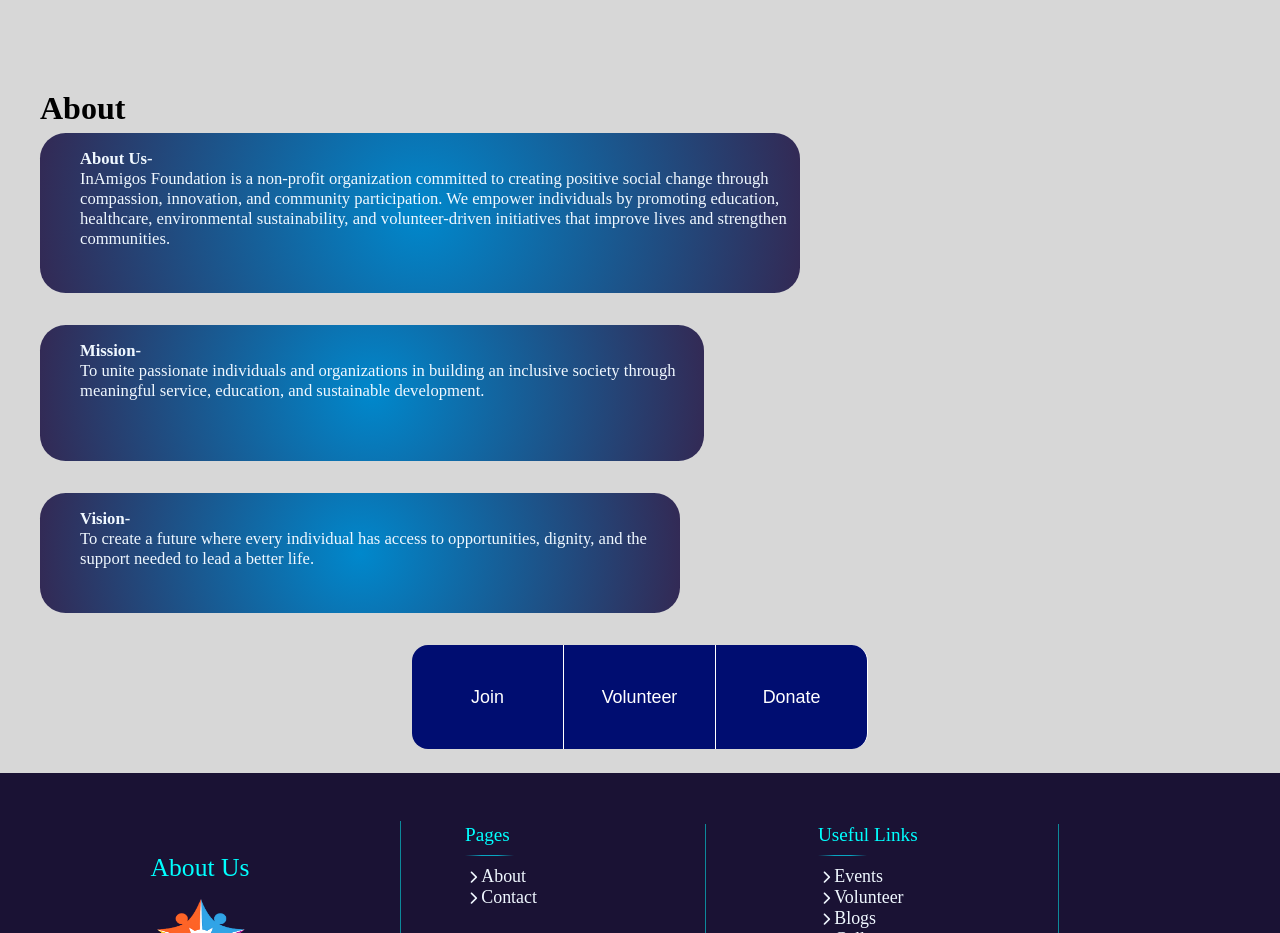
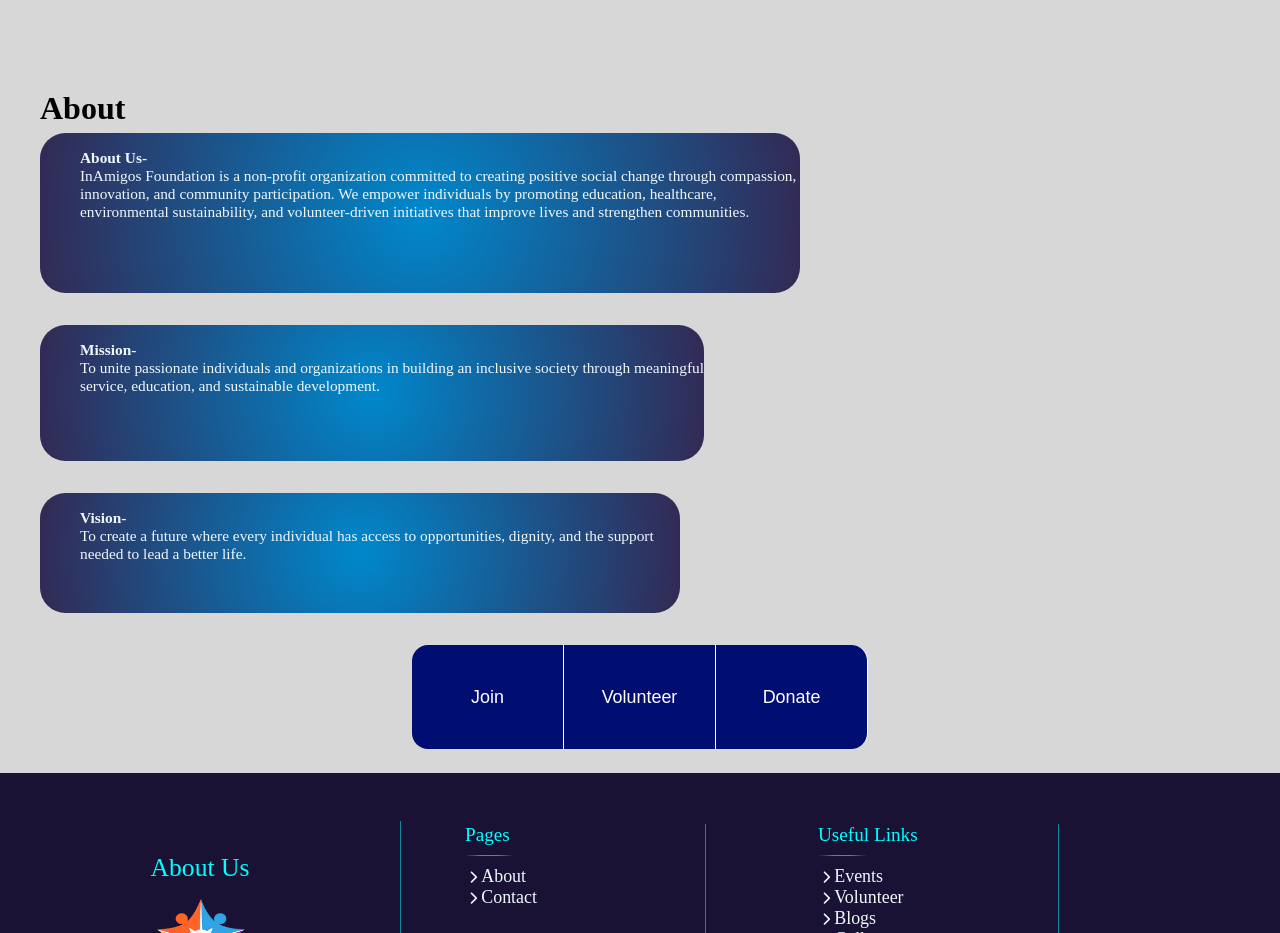
Before and after one commit to ayushmannayak214-svg/InAmingos-Foundation, a plain HTML site: page index.html in a window 1280 px wide. Shown: the part 1080-2013 px from the top of the page. Drawn offline with Linux system fonts and the light colour scheme.

Commit message:
Add files via upload

```diff
--- a/style.css
+++ b/style.css
@@ -91,7 +91,7 @@
 }
 
 #describe {
-    font-size: clamp(0.6rem,1.3vw,1.4vw);
+    font-size: clamp(0.6rem,1.2vw,1.4vw);
     color: aliceblue;
     border-radius: 1.6rem;
     background: radial-gradient(circle, #0088cc 0%, #332954 100% );
```
